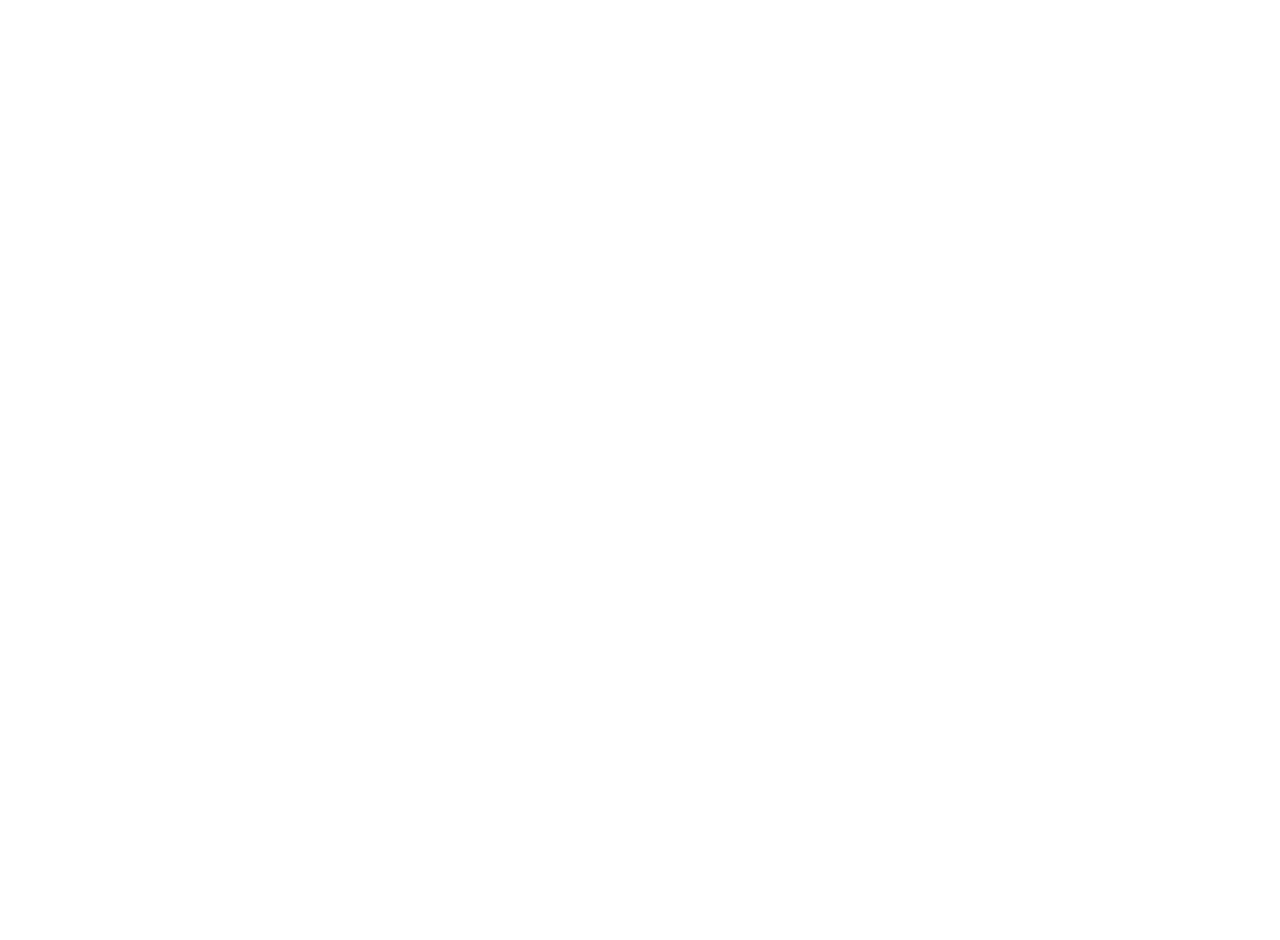
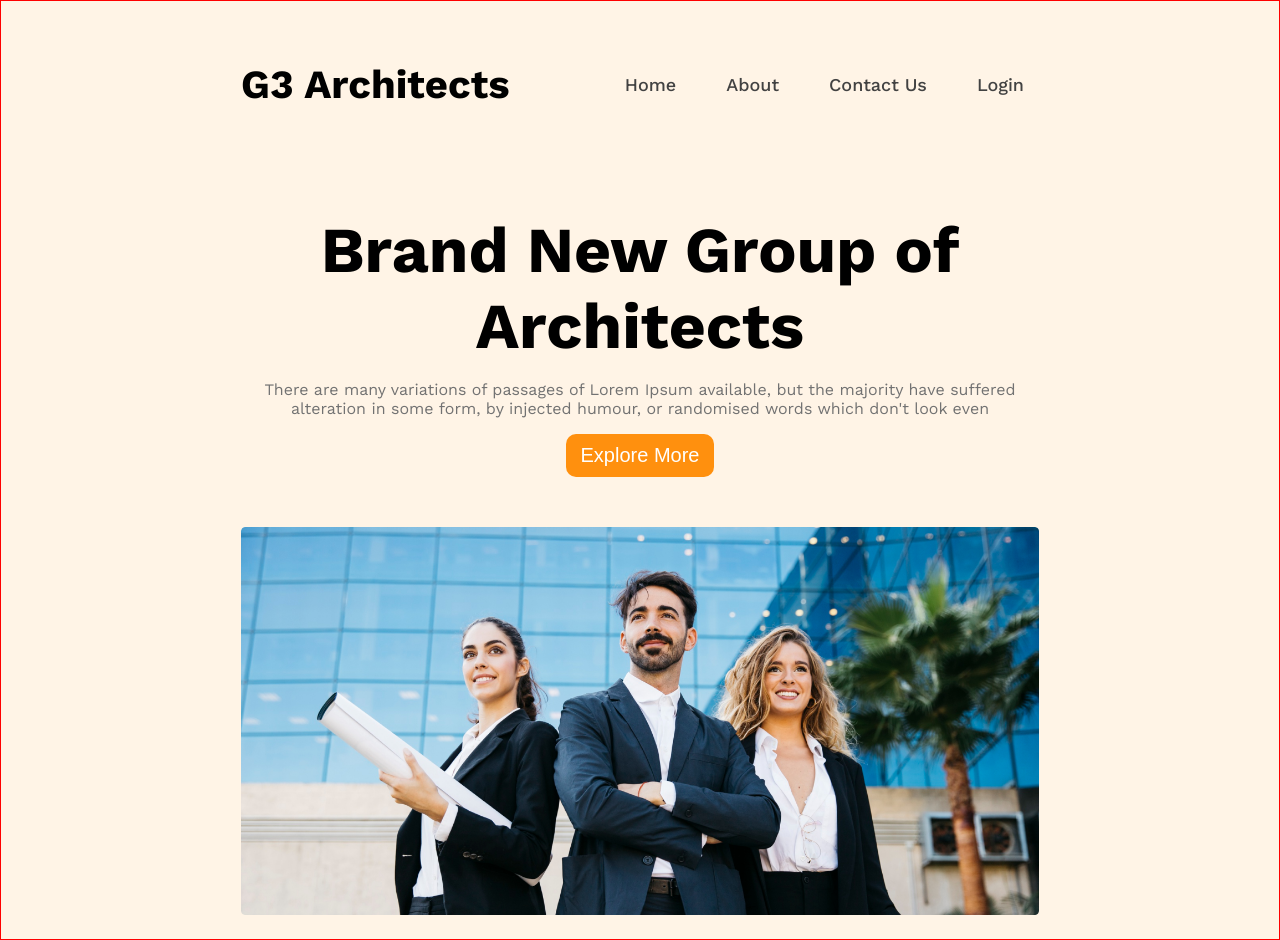
Before and after one commit to Rahamat725/architect-g3-site, a plain HTML site: page index.html in a window 1280 px wide. Before the commit the page ends 800 px from the top, so only its background shows below. Drawn offline with nearby package versions, Linux system fonts and the light colour scheme.

Commit message:
banner section added

```diff
--- a/index.html
+++ b/index.html
@@ -1,13 +1,35 @@
 <!DOCTYPE html>
 <html lang="en">
-<head>
-    <meta charset="UTF-8">
-    <meta http-equiv="X-UA-Compatible" content="IE=edge">
-    <meta name="viewport" content="width=device-width, initial-scale=1.0">
+  <head>
+    <meta charset="UTF-8" />
+    <meta http-equiv="X-UA-Compatible" content="IE=edge" />
+    <meta name="viewport" content="width=device-width, initial-scale=1.0" />
     <title>architect-g3</title>
-    <link rel="stylesheet" href="./style/architect.css">
-</head>
-<body>
-
-</body>
+    <link rel="stylesheet" href="./style/architect.css" />
+  </head>
+  <body>
+    <header>
+      <nav>
+        <h3 class="nav-title">G3 Architects</h3>
+        <ul>
+          <li><a href="">Home</a></li>
+          <li><a href="">About</a></li>
+          <li><a href="">Contact Us</a></li>
+          <li><a href="">Login</a></li>
+        </ul>
+      </nav>
+      <div class="banner">
+     <div class="banner-content">
+      <h3 class="banner-title"> Brand New Group of Architects</h3>
+      <p class="banner-description">
+        There are many variations of passages of Lorem Ipsum available, but
+        the majority have suffered alteration in some form, by injected
+        humour, or randomised words which don't look even
+      </p>
+      <button class="btn-primary">Explore More</button>
+     </div>
+        <img src="./images/banner.png" alt="" />
+      </div>
+    </header>
+  </body>
 </html>
--- a/style/architect.css
+++ b/style/architect.css
@@ -0,0 +1,72 @@
+@import url('https://fonts.googleapis.com/css2?family=Work+Sans:ital,wght@0,100..900;1,100..900&display=swap');
+
+body {
+    /* max-width: 1140px; */
+    margin: auto;
+    border: 1px solid red;
+    font-family: "Work Sans";
+}
+
+/* Shared style */
+.btn-primary{
+    background-color: rgb(255, 144, 14);
+    color: rgb(255, 255, 255);
+    padding: 10px 15px;
+    font-size: 20px;
+    border:0;
+    border-radius: 10px;
+}
+/*nav related style start  */
+header{
+    padding:20px 240px;
+    background-color: rgba(255, 144, 14, 0.1);
+}
+header img {
+    width: 100%;
+}
+nav {
+    display: flex;
+    justify-content: space-between;
+    align-items: center;
+}
+
+nav ul li {
+    list-style: none;
+
+}
+
+nav ul li a {
+    text-decoration: none;
+    padding: 10px 15px;
+    /* border: 1px solid green; */
+    color: rgb(66, 66, 66);
+    font-size: 18px;
+    font-weight: 500;
+}
+
+nav ul {
+    display: flex;
+    gap: 20px;
+}
+.nav-title{
+   font-size: 2.5rem;
+   font-weight: 700;
+}
+.banner{
+    text-align: center;
+}
+.banner-content{
+    max-width: 800px;
+    text-align: center;
+    margin: auto;
+    margin-bottom: 50px;
+}
+.banner-title{
+    font-size:4rem;
+    font-weight: 700;
+    margin-bottom: 0;
+}
+.banner-description{
+    /* margin: top -20px; */
+    color: rgb(114, 114, 114);
+}
```
